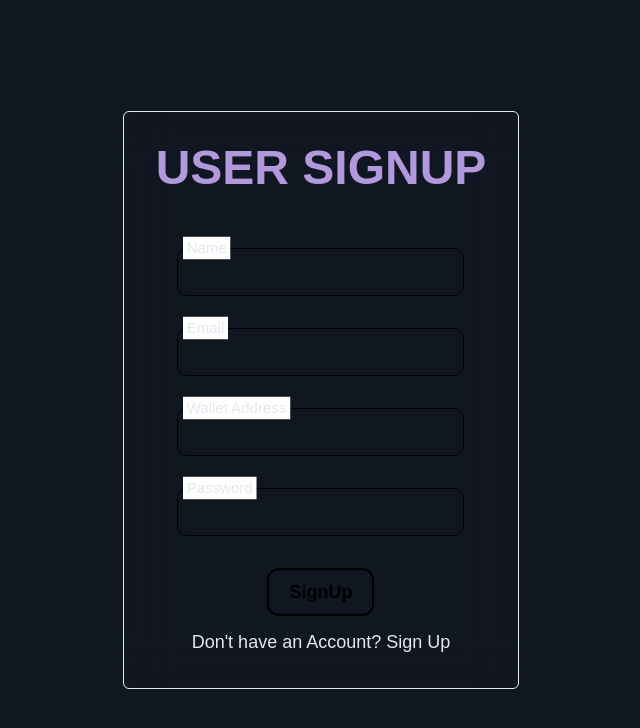
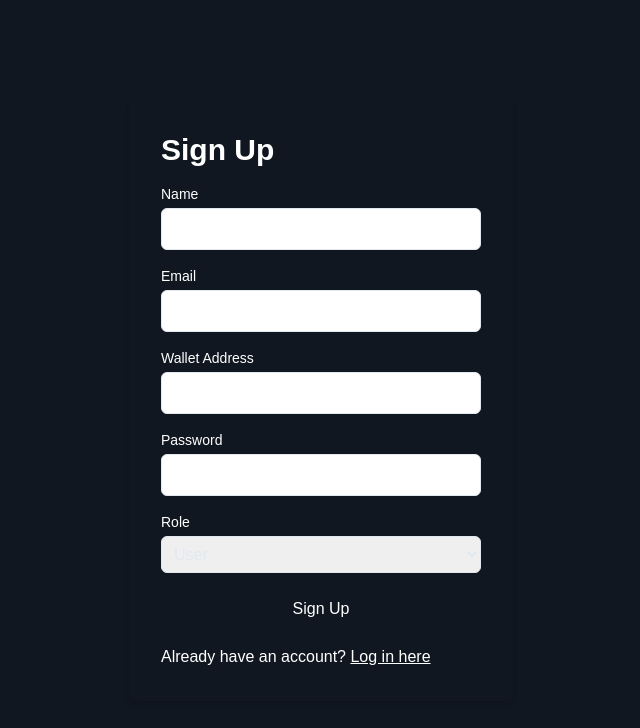
Before and after one commit to NeoZ666/Musichain, a React (Create React App) app in the folder webapp/: page /signup in a window 1280 px wide. Shown: the top 728 px of the page, without its empty margins (319-959 px from the left). Built offline with nearby package versions, Linux system fonts and the light colour scheme.

Commit message:
Create artist page and login/signup page with linking

```diff
--- a/webapp/src/App.js
+++ b/webapp/src/App.js
@@ -5,6 +5,7 @@ import { BrowserRouter, Routes, Route } from "react-router-dom";
 import SignUp from "./pages/Signup";
 import Login from "./pages/Login";
 import HomePage from "./pages/HomePage";
+import Artist from "./pages/Artist";
 
 function App() {
   return (
@@ -21,6 +22,11 @@ function App() {
       <Routes>
         <Route path="/login" element={<Login />} />
       </Routes>
+
+      <Routes>
+        <Route path="/artist" element={<Artist />} />
+      </Routes>
+
     </BrowserRouter>
   );
 }
--- a/webapp/src/componenets/Hero.jsx
+++ b/webapp/src/componenets/Hero.jsx
@@ -1,7 +1,10 @@
 import React from "react";
+import { useNavigate } from "react-router-dom";
+import { navigate } from "react-router-dom";
 import './../../src/index.css'
 
 function Hero() {
+  const navigate = useNavigate();
   return (
     <div className="my-[50px] md:my-[100px]">
       {/* GRADIENT DIV */}
@@ -26,12 +29,13 @@ function Hero() {
         {/* CALL TO ACTION */}
         <div className="pt-5 flex flex-col md:flex-row gap-3 md:gap-5 md:py-10">
           <button
+            onClick={() => navigate("/signup")}
             className="md:text-[20px] md:py-4 md:px-8 py-2 px-4 bg-gradient-to-r from-lavender via-pink-400 to-dark_purple rounded-xl text-slate-200 hover:bg-dark_purple active:bg-light_purple"
           >
             Get Started
           </button>
           <button
-            // onClick={() => navigate("/experiences")}
+             onClick={() => navigate("/artist")}
             className="md:text-[20px] md:py-4 md:px-4 py-2 px-4 border-2 border-solid border-slate-200 rounded-xl bg-light_gray"
           >
             Explore more &rarr;
--- /dev/null
+++ b/webapp/src/pages/Artist.jsx
@@ -0,0 +1,9 @@
+import React from 'react'
+
+function Artist() {
+  return (
+    <div>Artist</div>
+  )
+}
+
+export default Artist
--- a/webapp/src/pages/Login.jsx
+++ b/webapp/src/pages/Login.jsx
@@ -1,11 +1,73 @@
-import React from 'react'
+import React, { useState } from 'react';
+import { Link } from 'react-router-dom';
 
-function Login() {
+const Login = () => {
+  const [formData, setFormData] = useState({
+    email: '',
+    password: '',
+  });
+
+  const handleChange = (e) => {
+    setFormData({ ...formData, [e.target.name]: e.target.value });
+  };
+
+  const handleSubmit = (e) => {
+    e.preventDefault();
+    // Add your login logic here using the form data (formData)
+    console.log('Login Data:', formData);
+  };
+
   return (
-    <div>
-        <h1>LOGIN</h1>
+    <div className="min-h-screen flex items-center justify-center bg-gray-900">
+      <div className="bg-opacity-25 bg-blur w-96 p-8 rounded-md shadow-md">
+        <h3 className="text-3xl font-bold text-white mb-4">Login</h3>
+        <form onSubmit={handleSubmit}>
+          <div className="mb-4">
+            <label htmlFor="email" className="block text-sm font-medium text-white">
+              Email
+            </label>
+            <input
+              type="email"
+              id="email"
+              name="email"
+              value={formData.email}
+              onChange={handleChange}
+              className="mt-1 p-2 w-full border rounded-md"
+              required
+            />
+          </div>
+          <div className="mb-4">
+            <label htmlFor="password" className="block text-sm font-medium text-white">
+              Password
+            </label>
+            <input
+              type="password"
+              id="password"
+              name="password"
+              value={formData.password}
+              onChange={handleChange}
+              className="mt-1 p-2 w-full border rounded-md"
+              required
+            />
+          </div>
+          <button
+            type="submit"
+            className="w-full bg-blue-500 text-white p-2 rounded-md hover:bg-blue-600"
+          >
+            Login
+          </button>
+        </form>
+        <p className="text-white mt-4">
+          Don't have an account?{' '}
+          <Link to="/signup" className="underline">
+            Sign up here
+          </Link>
+        </p>
+      </div>
     </div>
-  )
-}
+  );
+};
+
+
 
 export default Login
--- a/webapp/src/pages/Signup.jsx
+++ b/webapp/src/pages/Signup.jsx
@@ -1,90 +1,118 @@
 import React, { useState } from "react";
+import { Link } from 'react-router-dom';
 
-export default function SignUp() {
-  const [name, setName] = useState("");
-  const [email, setEmail] = useState("");
-  const [password, setPassword] = useState("");
-  const [walletAdd, setWalletAdd] = useState("");
+const SignUp = () => {
+    const [formData, setFormData] = useState({
+      name: '',
+      email: '',
+      walletAddress: '',
+      password: '',
+      role: 'user',
+    });
+
+    const handleChange = (e) => {
+      setFormData({ ...formData, [e.target.name]: e.target.value });
+    };
+
+    const handleSubmit = (e) => {
+      e.preventDefault();
+      // Add your signup logic here using the form data (formData)
+      console.log('Form Data:', formData);
+    };
+
 
   return (
-    <div className="h-screen flex items-center justify-center md:flex-row-reverse md:justify-center md:gap-x-8">
-      <div className="flex flex-col items-center justify-center bg-brown-200 rounded-md bg-clip-padding backdrop-filter backdrop-blur-xl bg-opacity-30 border border-gray-900 p-8 mb-20 md:mb-0">
-        <h1 className="text-5xl text-center font-semibold mb-4 md:text-light_purple">
-          USER SIGNUP
-        </h1>
-
-        <form className="flex flex-col z-20 gap-8 md:mt-10">
-          <div className="input-wrapper">
+    <div className="min-h-screen flex items-center justify-center bg-gray-900">
+      <div className="bg-opacity-25 bg-blur w-96 p-8 rounded-md shadow-md">
+        <h3 className="text-3xl font-bold text-white mb-4">Sign Up</h3>
+        <form onSubmit={handleSubmit}>
+          <div className="mb-4">
+            <label htmlFor="name" className="block text-sm font-medium text-white">
+              Name
+            </label>
             <input
               type="text"
+              id="name"
               name="name"
-              className="input"
-              placeholder="Enter your name"
-              value={name}
-              onChange={(e) => setName(e.target.value)}
-            ></input>
-            <label htmlFor="name" className="label-fixed">
-              Name
+              value={formData.name}
+              onChange={handleChange}
+              className="mt-1 p-2 w-full border rounded-md"
+              required
+            />
+          </div>
+          <div className="mb-4">
+            <label htmlFor="email" className="block text-sm font-medium text-white">
+              Email
             </label>
+            <input
+              type="email"
+              id="email"
+              name="email"
+              value={formData.email}
+              onChange={handleChange}
+              className="mt-1 p-2 w-full border rounded-md"
+              required
+            />
           </div>
-
-          <div className="input-wrapper">
+          <div className="mb-4">
+            <label htmlFor="walletAddress" className="block text-sm font-medium text-white">
+              Wallet Address
+            </label>
             <input
               type="text"
-              name="email"
-              className="input"
-              placeholder="Enter your Email ID"
-              value={email}
-              onChange={(e) => setEmail(e.target.value)}
-            ></input>
-            <label htmlFor="email" className="label-fixed">
-              Email
+              id="walletAddress"
+              name="walletAddress"
+              value={formData.walletAddress}
+              onChange={handleChange}
+              className="mt-1 p-2 w-full border rounded-md"
+              required
+            />
+          </div>
+          <div className="mb-4">
+            <label htmlFor="password" className="block text-sm font-medium text-white">
+              Password
             </label>
-          </div>
-
-          <div className="input-wrapper">
-            <input
-              type="text"
-              name="walletAdd"
-              className="input"
-              placeholder="Enter your Wallet Address"
-              value={walletAdd}
-              onChange={(e) => setWalletAdd(e.target.value)}
-            ></input>
-            <label htmlFor="walletAdd" className="label-fixed">
-              Wallet Address
-            </label>
-          </div>
-
-          <div className="input-wrapper">
             <input
               type="password"
+              id="password"
               name="password"
-              placeholder="Enter your Password"
-              className="input"
-              value={password}
-              onChange={(e) => setPassword(e.target.value)}
-            ></input>
-            <label htmlFor="password" className="label-fixed">
-              Password
+              value={formData.password}
+              onChange={handleChange}
+              className="mt-1 p-2 w-full border rounded-md"
+              required
+            />
+          </div>
+          <div className="mb-4">
+            <label htmlFor="role" className="block text-sm font-medium text-white">
+              Role
             </label>
+            <select
+              id="role"
+              name="role"
+              value={formData.role}
+              onChange={handleChange}
+              className="mt-1 p-2 w-full border rounded-md"
+            >
+              <option value="user">User</option>
+              <option value="artist">Artist</option>
+            </select>
           </div>
-          <div className="mx-auto text-lg">
-            <button
-              className="px-5 py-2 rounded-xl border-2 border-black bg-salte-200 text-black font-semibold hover:shadow-lg transition ease-in-out delay-[200] hover:shadow-black mb-2"
-              type="submit"
-            >
-              SignUp
-            </button>
-          </div>
-          <span className="-mt-7 mx-auto text-lg text-gray-900">
-            Don't have an Account?{" "}
-            {/* <Link className="text-light_purple underline" to={"/signup"}> */}
-              Sign Up
-            {/* </Link> */}
-          </span>
+          <button
+            type="submit"
+            className="w-full bg-blue-500 text-white p-2 rounded-md hover:bg-blue-600"
+          >
+            Sign Up
+          </button>
         </form>
+        <p className="text-white mt-4">
+          Already have an account?{' '}
+          <Link to="/login" className="underline">
+            Log in here
+          </Link>
+        </p>
       </div>
     </div>
   );
-}
+};
+
+export default SignUp;
```
Also changed, not shown: 1 other file (tests, documents, lock files or other folders).
